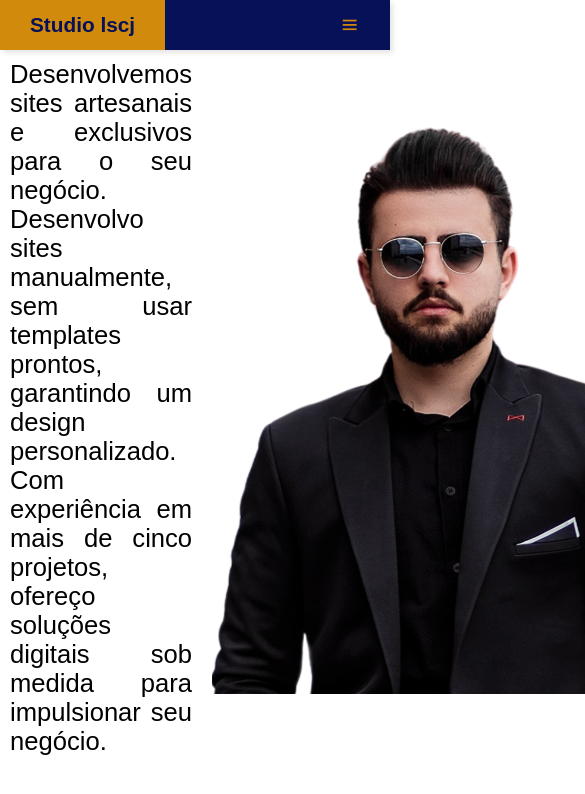
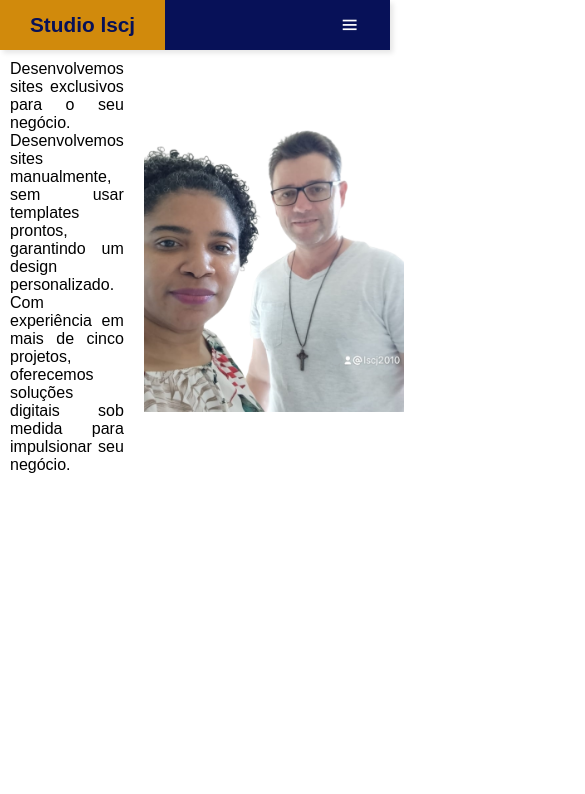
Before and after one commit to lscj-ldc/lscj-ldc, a plain HTML site: page index.html in a window 390 px wide. Shown: the top 794 px of the page, 585 px wide, since content can reach past the window. Drawn offline with nearby package versions, Linux system fonts and the light colour scheme.

Commit message:
Atualização

```diff
--- a/css/estilo.css
+++ b/css/estilo.css
@@ -12,12 +12,12 @@
 }
 
 :root {
-    --aqua: #00fff0;
-    --aqua-escura: #29ccc1;
-    --aqua-perola: #3d6663;
-    --aqua-preta: #093330;
+    --roxo: #071158;
+    --roxo-claro: #9631EB;
+    --azul: #5931EB;
+    --azul-claro: #3180EB;
+    --rosa: #D331EB;
     --branco: #fff;
-    --roxo: #071158;
     --creme: #D1C5AD;
     --ouro: #D18A0C;
     --preto: #000;
@@ -27,9 +27,8 @@
 .nav {
     background-color: var(--roxo);
     box-shadow: 3px 3px 5px rgba(0, 0, 0, 0.1);
-}
 
-.nav ul {
+    & ul {
         width: 100%;
         list-style: none;
         display: flex;
@@ -37,31 +36,31 @@
         align-items: center;
     }
 
-.nav li {
+    & li {
         height: 50px;
     }
 
-.nav a {
+    & a {
         height: 100%;
         padding: 0 30px;
         text-decoration: none;
         font-size: 1.3em;
         display: flex;
         align-items: center;
-    color: var(--ouro);
+        color: var(--branco);
         font-weight: bold;
     }
 
-.nav a:hover {
+    & a:hover {
         background-color: var(--ouro);
         color: var(--roxo);
     }
 
-.nav li:first-child {
+    & li:first-child {
         margin-right: auto;
     }
 
-.nav .sidebar {
+    & .sidebar {
         position: fixed;
         top: 0;
         right: 0;
@@ -77,25 +76,30 @@
         justify-content: flex-start;
     }
 
-.nav .sidebar li {
+    & .sidebar li {
         width: 100%;
     }
 
-.sidebar a {
+    & .sidebar a {
         width: 100%;
+        font-size: 1em;
         color: var(--ouro);
         background-color: rgba(7, 77, 88, 0.1);
     }
 
-.nav .menu-button {
+    & .menu-button {
         display: none;
     }
+}
+
 /* primeira seção */
 .meu-trabalho {
     display: flex;
+    margin: auto;
     align-items: center;
-}
-.meu-trabalho p {
+    max-width: 1200px;
+
+    & p {
         display: flex;
         text-align: justify;
         padding: 10px;
@@ -103,10 +107,11 @@
         font-size: 1.6em;
     }
 
-.meu-trabalho img {
+    & img {
         display: flex;
         float: right;
         padding: 10px;
-    width: 500px;
+        width: 400px;
         height: auto;
     }
+}
--- a/css/mobile.css
+++ b/css/mobile.css
@@ -5,7 +5,7 @@
     }
 }
 
-@media (max-width: 800px) {
+@media (max-width: 804px) {
     .nav .hideOnMobile {
         display: none;
     }
@@ -13,4 +13,11 @@
     .nav .menu-button {
         display: block;
     }
+    .meu-trabalho p {
+        font-size: 1em;
+    }
+    .meu-trabalho img {
+        width: 280px;
+        height: auto;
+    }
 }
--- a/css/rascunho.css
+++ b/css/rascunho.css
@@ -1,12 +1,12 @@
 @charset "UTF-8";
 
 :root {
-    --aqua: #00fff0;
-    --aqua-escura: #29ccc1;
-    --aqua-perola: #3d6663;
-    --aqua-preta: #093330;
+    --roxo: #071158;
+    --roxo-claro: #9631EB;
+    --azul: #5931EB;
+    --azul-claro: #3180EB;
+    --rosa: #D331EB;
     --branco: #fff;
-    --roxo: #071158;
     --creme: #D1C5AD;
     --ouro: #D18A0C;
     --preto: #000;
--- a/index.html
+++ b/index.html
@@ -37,9 +37,10 @@
     <main>
         <section class="meu-trabalho">
             <p>
-                Desenvolvemos sites artesanais e exclusivos para o seu negócio.  Desenvolvo sites manualmente, sem usar templates prontos, garantindo um design personalizado. Com experiência em mais de cinco projetos, ofereço soluções digitais sob medida para impulsionar seu negócio.
+                Desenvolvemos sites exclusivos para o seu negócio.<br>
+                Desenvolvemos sites manualmente, sem usar templates prontos, garantindo um design personalizado. Com experiência em mais de cinco projetos, oferecemos soluções digitais sob medida para impulsionar seu negócio.
             </p>
-            <img src="imagens/img.png" alt="">
+            <img src="imagens/logo.jpg" alt="">
         </section>
     </main>
     <!-- Link JavaScript -->
```
Also changed, not shown: imagens/logo.jpg (added). Lines whose indentation alone changed are shown as unchanged.
